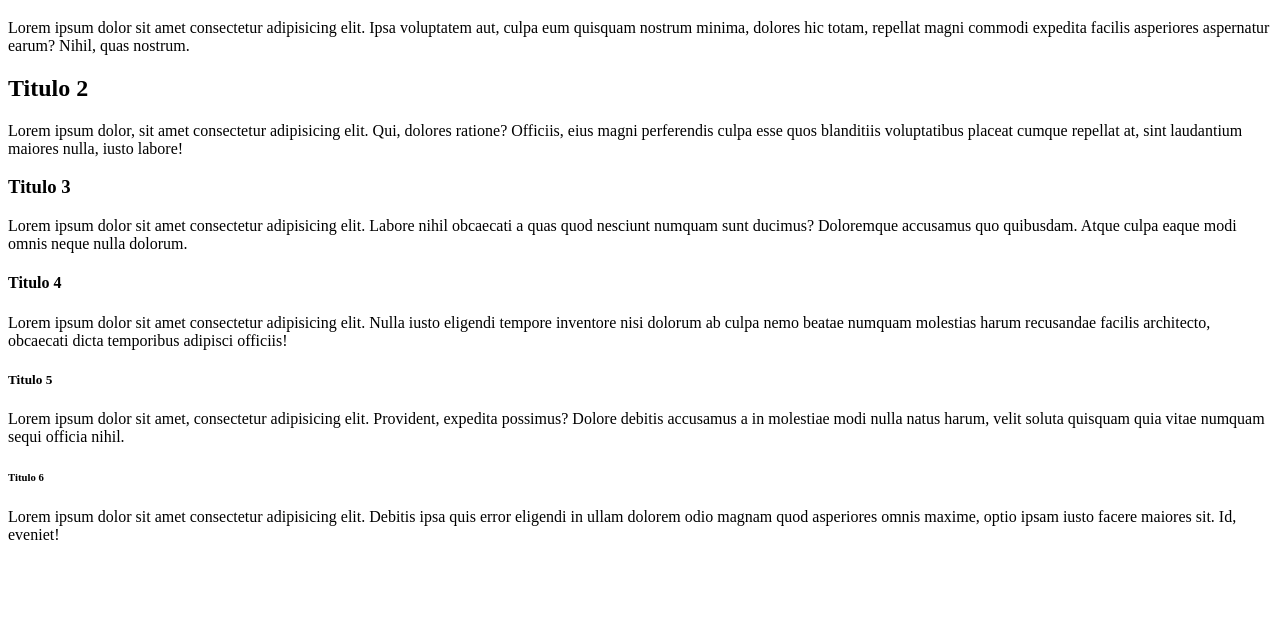
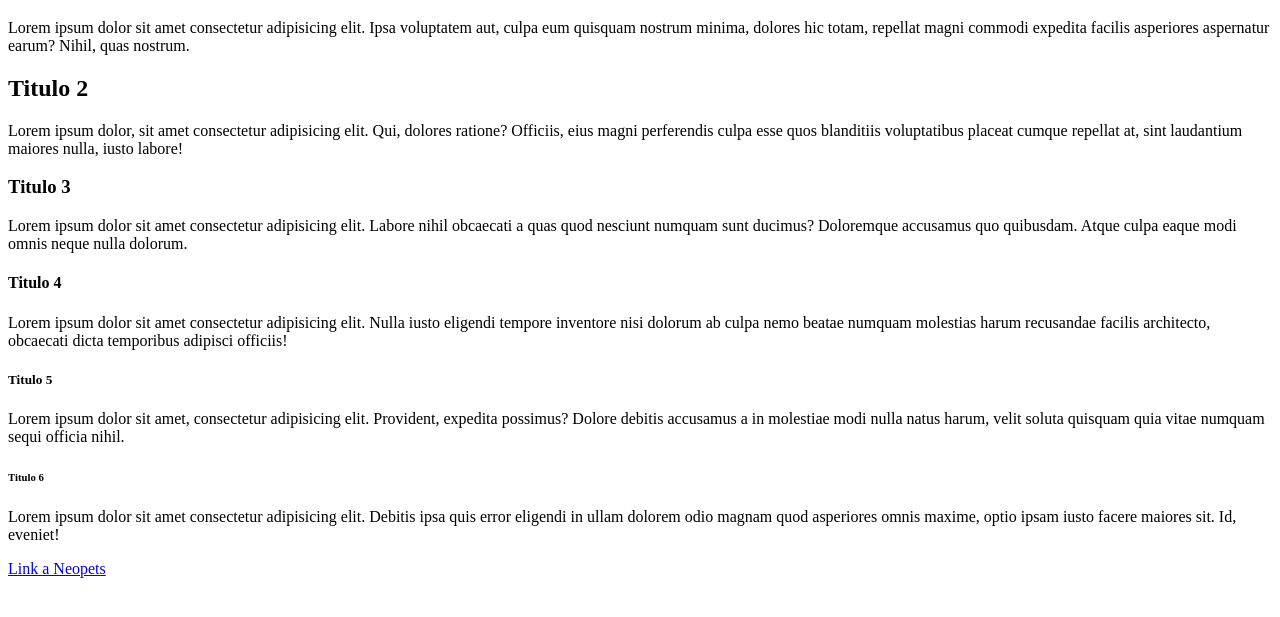
Before and after one commit to jean-irl/cursoweb1, a plain HTML site: page index.html in a window 1280 px wide. Shown: the part 61-678 px from the top of the page. Drawn offline with Linux system fonts and the light colour scheme.

Commit message:
se agrega link a web

```diff
--- a/index.html
+++ b/index.html
@@ -20,6 +20,8 @@
     <h6>Titulo 6</h6>
     <p>Lorem ipsum dolor sit amet consectetur adipisicing elit. Debitis ipsa quis error eligendi in ullam dolorem odio magnam quod asperiores omnis maxime, optio ipsam iusto facere maiores sit. Id, eveniet!</p>
 
+    <a href="www.neopets.com">Link a Neopets</a>
+
 
 
 
```
